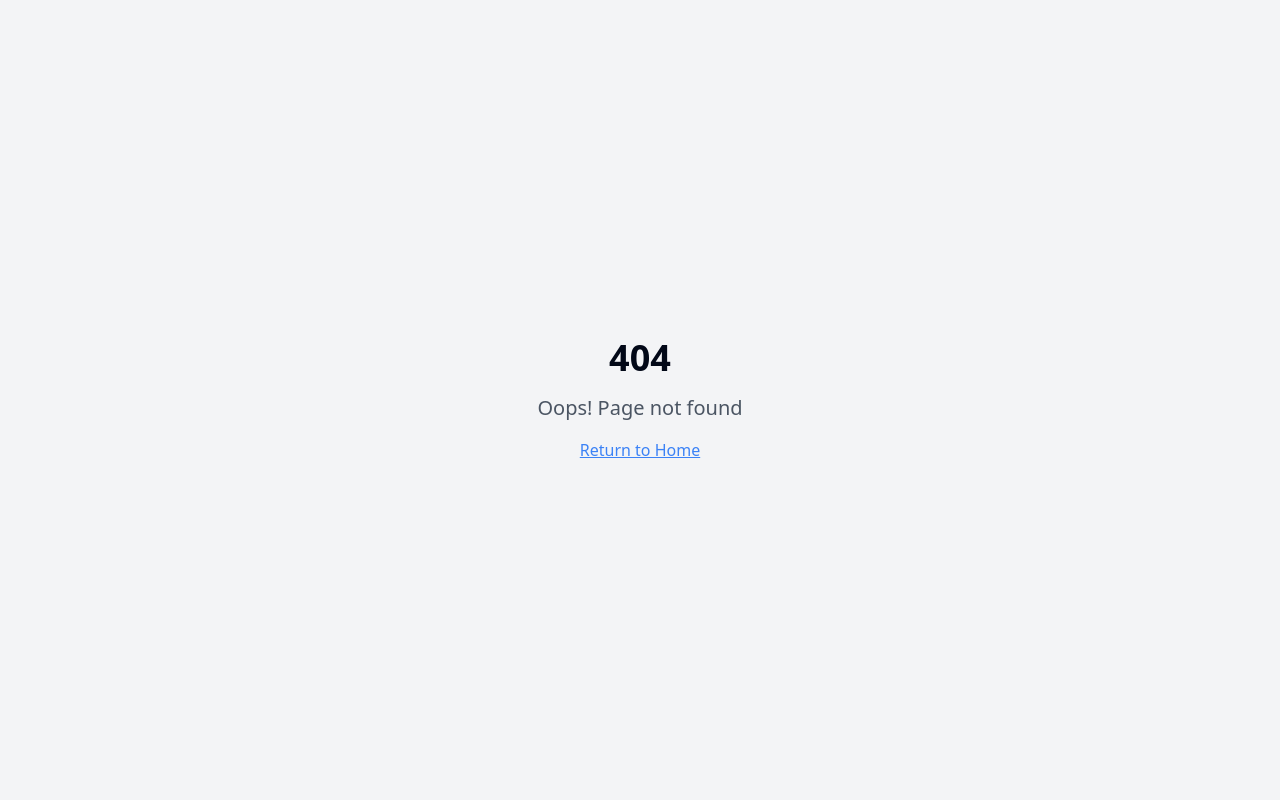
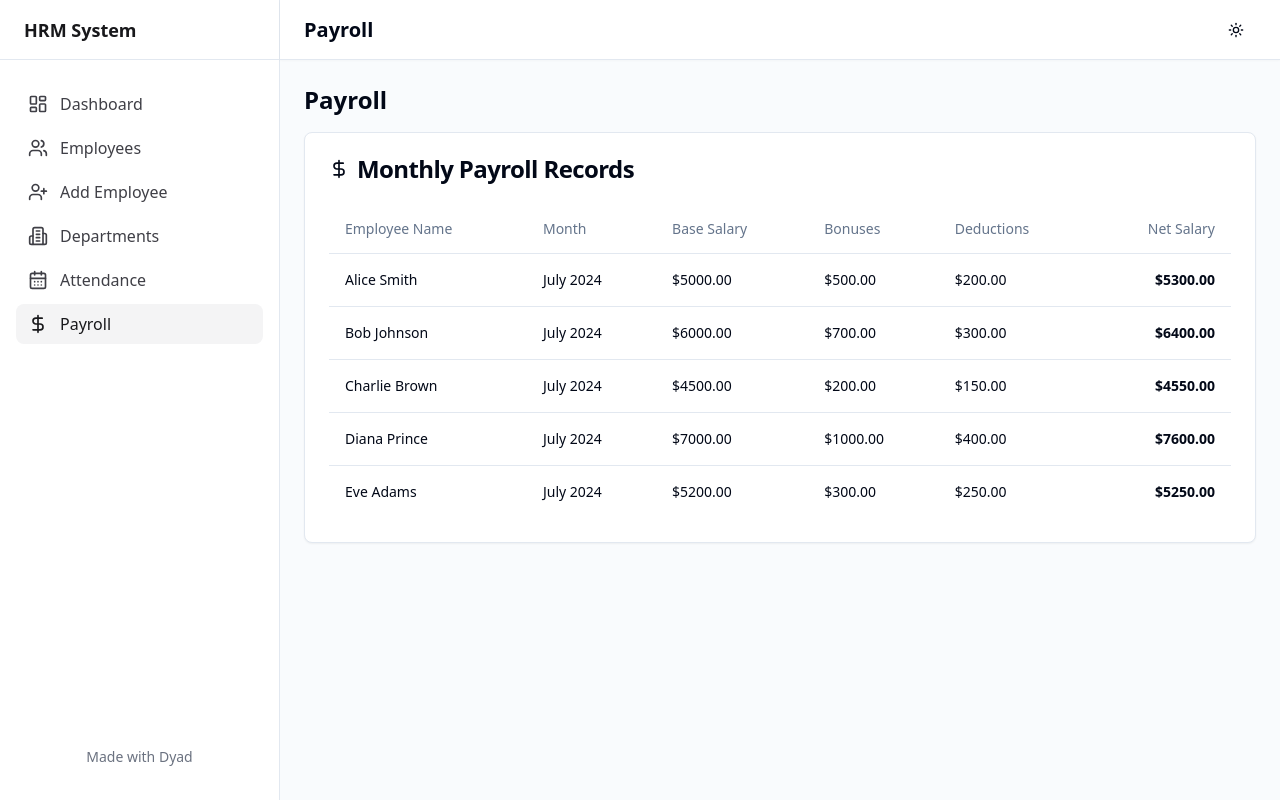
Before and after one commit to ffaaddii/HRM, a React (Vite) app: page /payroll in a window 1280 px wide. Before the commit this address had no page. Built offline with nearby package versions, Linux system fonts and the light colour scheme.

Commit message:
[dyad] Added a Payroll page and updated navigation - wrote 4 file(s)

```diff
--- a/src/App.tsx
+++ b/src/App.tsx
@@ -13,6 +13,7 @@ import AttendancePage from "./pages/AttendancePage";
 import DepartmentListPage from "./pages/departments/DepartmentListPage";
 import AddDepartmentPage from "./pages/departments/AddDepartmentPage";
 import EditDepartmentPage from "./pages/departments/EditDepartmentPage";
+import PayrollPage from "./pages/PayrollPage"; // Import PayrollPage
 import { EmployeeProvider } from "./context/EmployeeContext";
 import { DepartmentProvider } from "./context/DepartmentContext";
 import { ThemeProvider } from "@/components/theme-provider"; // Import ThemeProvider
@@ -39,6 +40,7 @@ const App = () => (
                   <Route path="departments/add" element={<AddDepartmentPage />} />
                   <Route path="departments/edit/:id" element={<EditDepartmentPage />} />
                   <Route path="attendance" element={<AttendancePage />} />
+                  <Route path="payroll" element={<PayrollPage />} /> {/* Add PayrollPage route */}
                   {/* ADD ALL CUSTOM ROUTES ABOVE THE CATCH-ALL "*" ROUTE */}
                 </Route>
                 <Route path="*" element={<NotFound />} />
--- a/src/components/Layout.tsx
+++ b/src/components/Layout.tsx
@@ -18,6 +18,7 @@ const routeTitles: { [key: string]: string } = {
   '/departments/add': 'Add Department',
   '/departments/edit': 'Edit Department', // Base for dynamic ID
   '/attendance': 'Attendance',
+  '/payroll': 'Payroll', // Add Payroll page title
 };
 
 const Layout = () => {
--- a/src/components/SidebarNav.tsx
+++ b/src/components/SidebarNav.tsx
@@ -21,7 +21,7 @@ const navLinks: NavLink[] = [
   { href: '/employees/add', label: 'Add Employee', icon: UserPlus },
   { href: '/departments', label: 'Departments', icon: Building2 },
   { href: '/attendance', label: 'Attendance', icon: CalendarDays },
-  // { href: '/payroll', label: 'Payroll', icon: DollarSign }, // Future feature
+  { href: '/payroll', label: 'Payroll', icon: DollarSign }, // Future feature
 ];
 
 const SidebarNav = ({ onLinkClick }: SidebarNavProps) => {
--- /dev/null
+++ b/src/pages/PayrollPage.tsx
@@ -0,0 +1,71 @@
+"use client";
+
+import React from 'react';
+import { Card, CardContent, CardHeader, CardTitle } from '@/components/ui/card';
+import { Table, TableBody, TableCell, TableHead, TableHeader, TableRow } from '@/components/ui/table';
+import { DollarSign } from 'lucide-react';
+
+interface PayrollRecord {
+  id: string;
+  employeeName: string;
+  month: string;
+  baseSalary: number;
+  bonuses: number;
+  deductions: number;
+  netSalary: number;
+}
+
+const mockPayroll: PayrollRecord[] = [
+  { id: '1', employeeName: 'Alice Smith', month: 'July 2024', baseSalary: 5000, bonuses: 500, deductions: 200, netSalary: 5300 },
+  { id: '2', employeeName: 'Bob Johnson', month: 'July 2024', baseSalary: 6000, bonuses: 700, deductions: 300, netSalary: 6400 },
+  { id: '3', employeeName: 'Charlie Brown', month: 'July 2024', baseSalary: 4500, bonuses: 200, deductions: 150, netSalary: 4550 },
+  { id: '4', employeeName: 'Diana Prince', month: 'July 2024', baseSalary: 7000, bonuses: 1000, deductions: 400, netSalary: 7600 },
+  { id: '5', employeeName: 'Eve Adams', month: 'July 2024', baseSalary: 5200, bonuses: 300, deductions: 250, netSalary: 5250 },
+];
+
+const PayrollPage = () => {
+  return (
+    <div className="flex flex-col gap-4">
+      <h2 className="text-2xl font-bold">Payroll</h2>
+      <Card>
+        <CardHeader>
+          <CardTitle className="flex items-center gap-2">
+            <DollarSign className="h-5 w-5" /> Monthly Payroll Records
+          </CardTitle>
+        </CardHeader>
+        <CardContent>
+          {mockPayroll.length === 0 ? (
+            <p className="text-center text-muted-foreground">No payroll records found.</p>
+          ) : (
+            <Table>
+              <TableHeader>
+                <TableRow>
+                  <TableHead>Employee Name</TableHead>
+                  <TableHead>Month</TableHead>
+                  <TableHead>Base Salary</TableHead>
+                  <TableHead>Bonuses</TableHead>
+                  <TableHead>Deductions</TableHead>
+                  <TableHead className="text-right">Net Salary</TableHead>
+                </TableRow>
+              </TableHeader>
+              <TableBody>
+                {mockPayroll.map((record) => (
+                  <TableRow key={record.id}>
+                    <TableCell className="font-medium">{record.employeeName}</TableCell>
+                    <TableCell>{record.month}</TableCell>
+                    <TableCell>${record.baseSalary.toFixed(2)}</TableCell>
+                    <TableCell>${record.bonuses.toFixed(2)}</TableCell>
+                    <TableCell>${record.deductions.toFixed(2)}</TableCell>
+                    <TableCell className="text-right font-semibold">${record.netSalary.toFixed(2)}</TableCell>
+                  </TableRow>
+                ))}
+              </TableBody>
+            </Table>
+          )}
+        </CardContent>
+      </Card>
+    </div>
+  );
+};
+
+export default PayrollPage;
```
